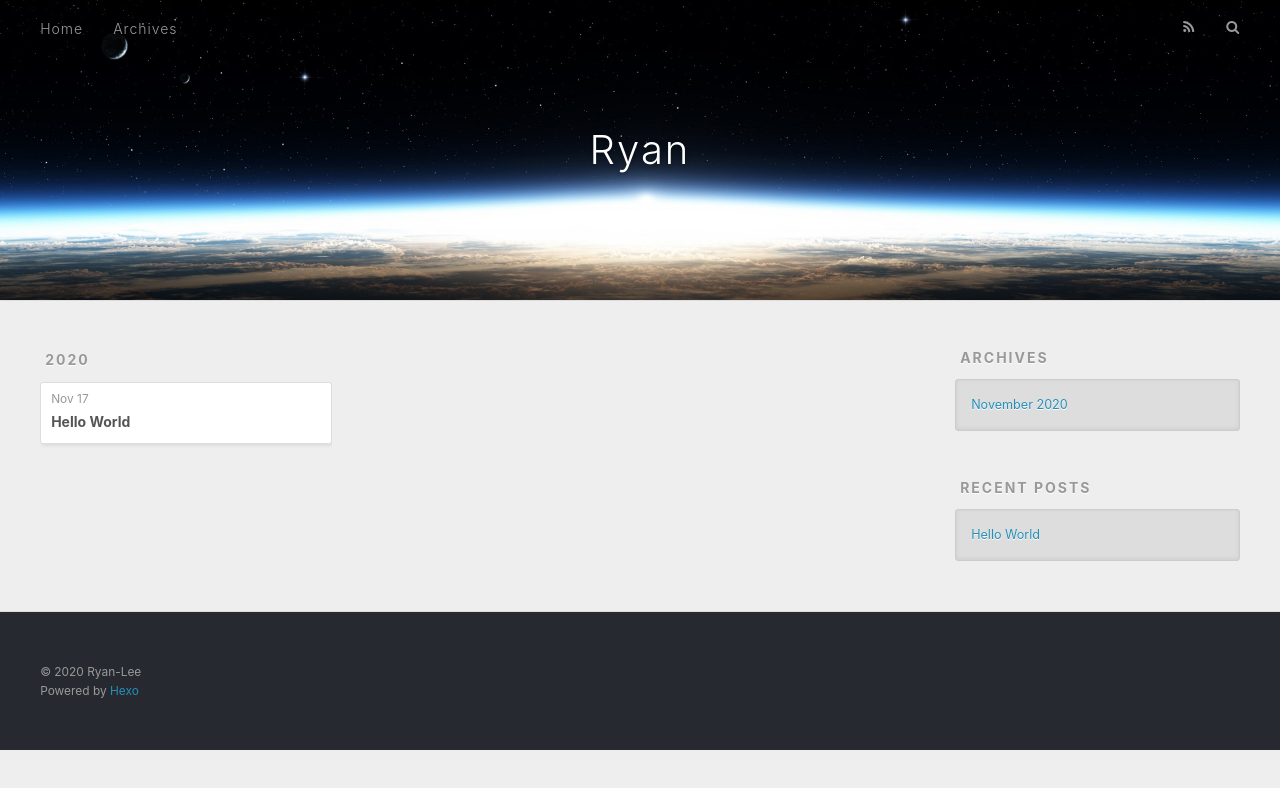
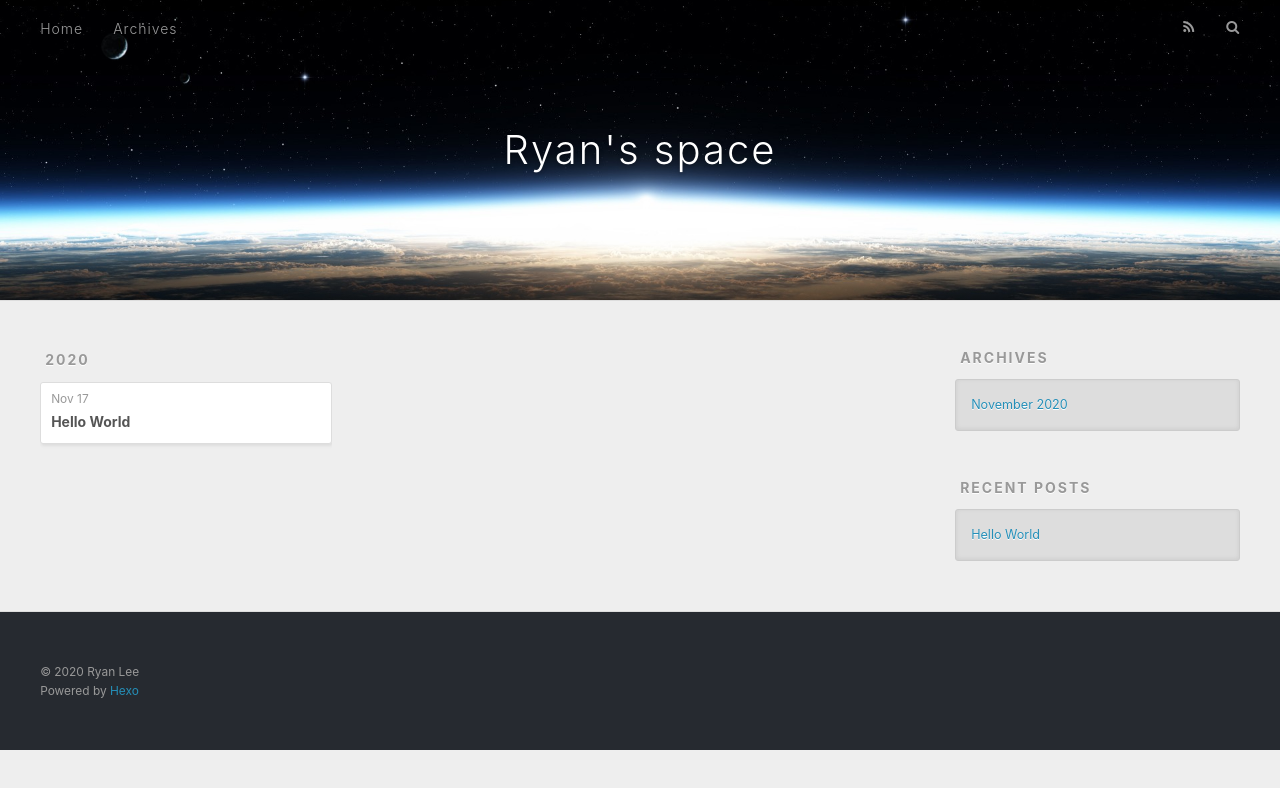
Before and after one commit to Ryan-Lee-China/Ryan-Lee-China, a plain HTML site: page archives/2020/11/index.html in a window 1280 px wide. Drawn offline with nearby package versions, Linux system fonts and the light colour scheme.

Commit message:
Site updated: 2020-11-18 10:17:31

```diff
--- a/archives/2020/11/index.html
+++ b/archives/2020/11/index.html
@@ -5,17 +5,17 @@
 
 
 
-  <title>Archives: 2020/11 | Ryan</title>
+  <title>Archives: 2020/11 | Ryan&#39;s space</title>
   <meta name="viewport" content="width=device-width, initial-scale=1, maximum-scale=1">
   <meta property="og:type" content="website">
-<meta property="og:title" content="Ryan">
+<meta property="og:title" content="Ryan&#39;s space">
 <meta property="og:url" content="http://example.com/archives/2020/11/index.html">
-<meta property="og:site_name" content="Ryan">
+<meta property="og:site_name" content="Ryan&#39;s space">
 <meta property="og:locale" content="en_US">
-<meta property="article:author" content="Ryan-Lee">
+<meta property="article:author" content="Ryan Lee">
 <meta name="twitter:card" content="summary">
 
-    <link rel="alternate" href="/atom.xml" title="Ryan" type="application/atom+xml">
+    <link rel="alternate" href="/atom.xml" title="Ryan&#39;s space" type="application/atom+xml">
 
 
     <link rel="icon" href="/favicon.png">
@@ -36,7 +36,7 @@
   <div id="header-outer" class="outer">
     <div id="header-title" class="inner">
       <h1 id="logo-wrap">
-        <a href="/" id="logo">Ryan</a>
+        <a href="/" id="logo">Ryan&#39;s space</a>
       </h1>
 
     </div>
@@ -141,7 +141,7 @@
 
   <div class="outer">
     <div id="footer-info" class="inner">
-      &copy; 2020 Ryan-Lee<br>
+      &copy; 2020 Ryan Lee<br>
       Powered by <a href="http://hexo.io/" target="_blank">Hexo</a>
     </div>
   </div>
```
Also changed, not shown: 2020/11/17/hello-world/index.html (+7 -7 lines), archives/2020/index.html (+7 -7 lines), archives/index.html (+7 -7 lines), index.html (+8 -8 lines).
